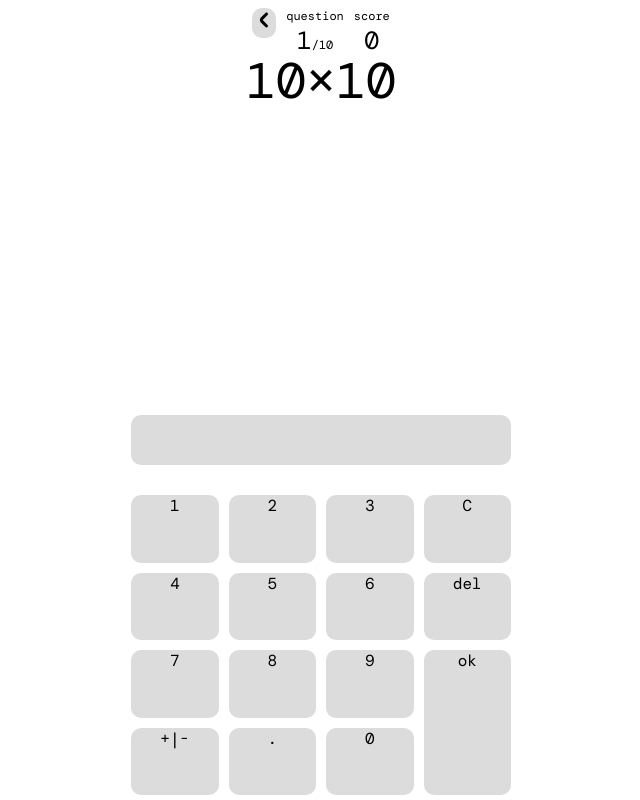
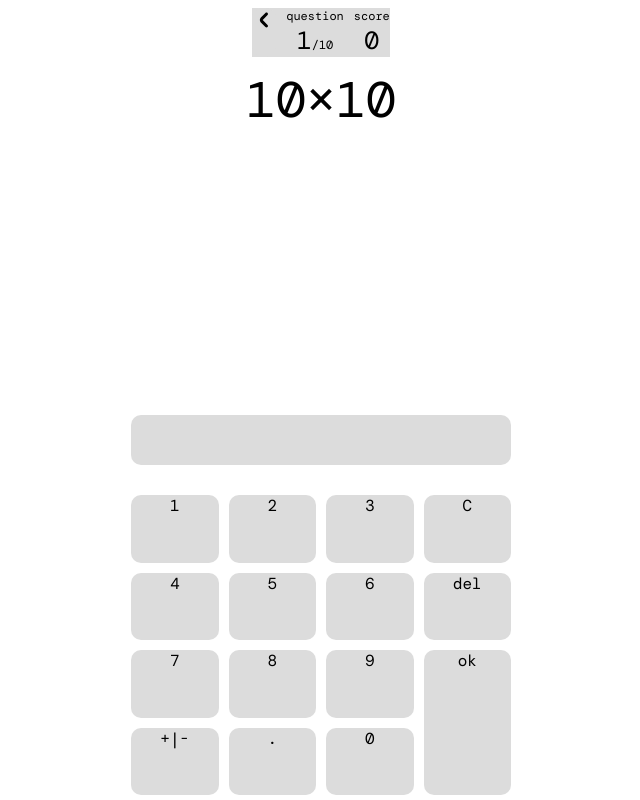
Before and after one commit to RonanHym/calculation_site, a plain HTML site: page question.html in a window 1280 px wide. Shown: the whole page, without its empty margins (319-959 px from the left). Drawn offline with nearby package versions, Linux system fonts and the light colour scheme; a web font is replaced by a local one.

Commit message:
del heigth header

```diff
--- a/style.css
+++ b/style.css
@@ -46,9 +46,9 @@ div#vertical_container {
 div#header {
     display: flex;
     flex-direction: row;
-    height: 30px;
     /* width: var(--numpad-width); */
     gap: 10px;
+    background-color: var(--gris);
 }
 
 div#footer {
```
